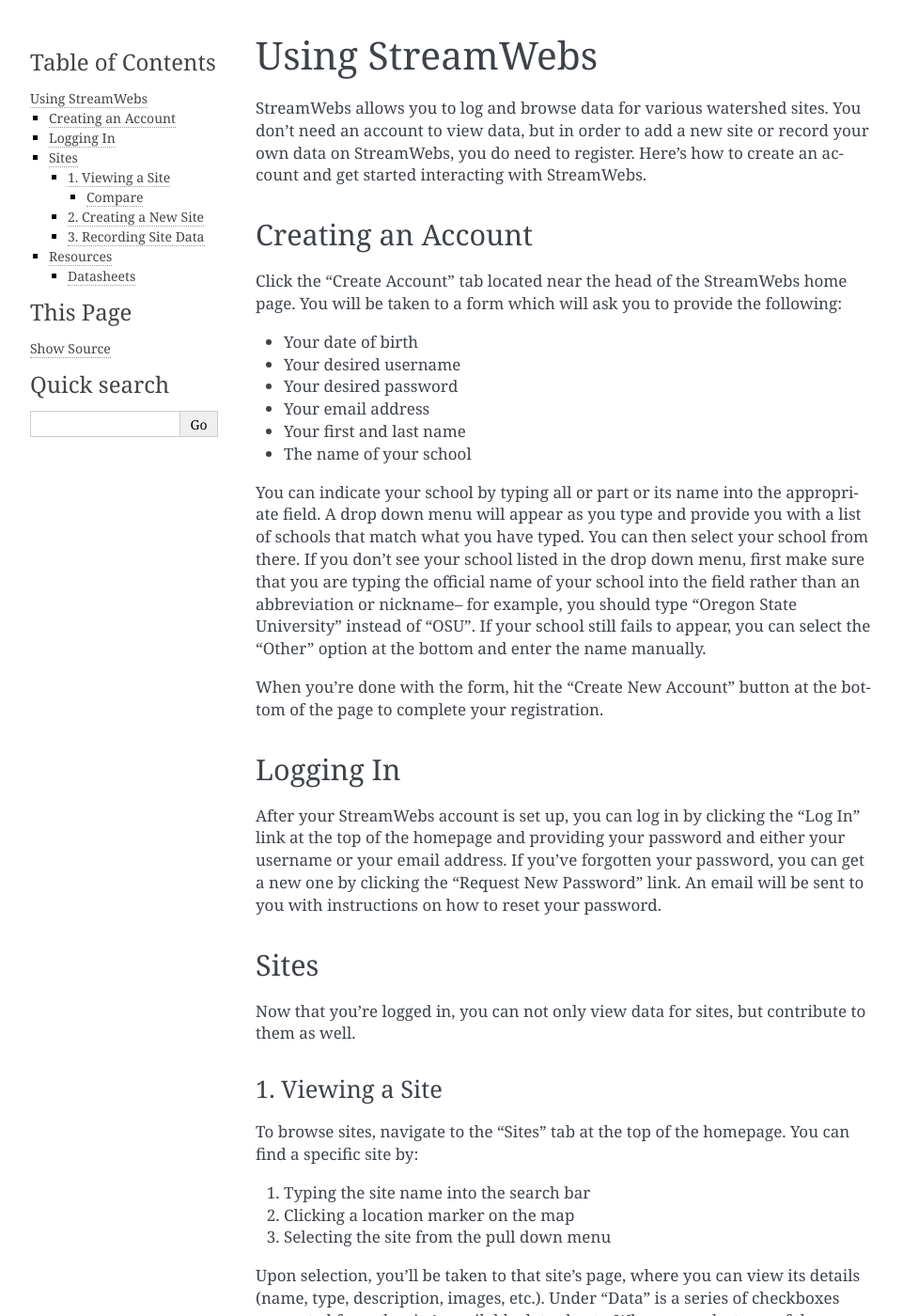
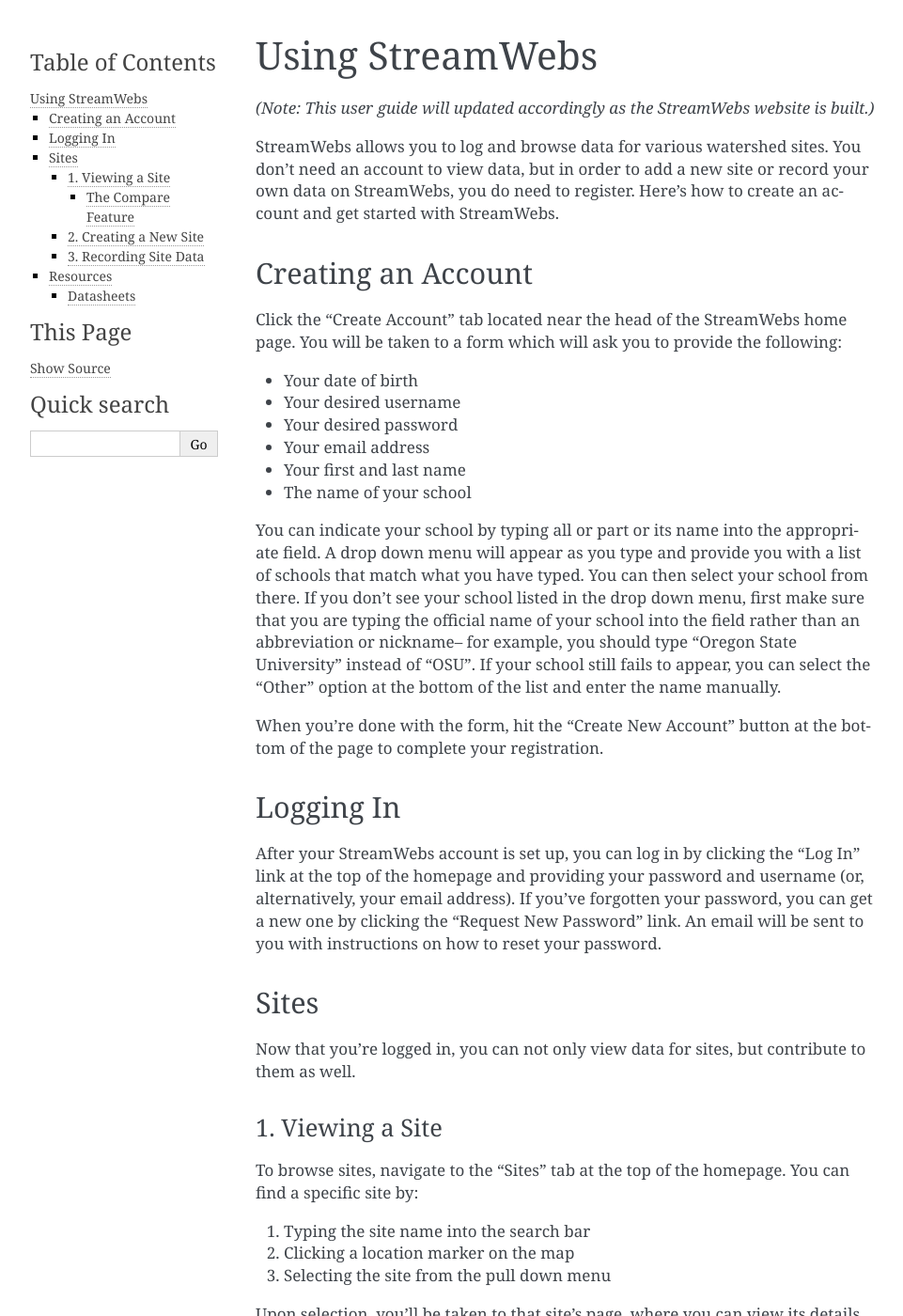
Before and after one commit to osuosl/streamwebs, a Sphinx documentation site: the page built from docs/source/usage.rst, in a window 1280 px wide and 1400 px high. Shown: the whole window at 94% size, without its empty margins (148-1109 px from the left). Built offline with Sphinx 7.4.7, drawn with Linux system fonts in a browser that asks for light colours; some of the changed text lies outside the part shown.

Commit message:
Brief edit of existing text; start Compare guide

```diff
--- a/docs/source/usage.rst
+++ b/docs/source/usage.rst
@@ -4,10 +4,13 @@
 Using StreamWebs
 ================
 
+*(Note: This user guide will updated accordingly as the StreamWebs website is
+built.)*
+
 StreamWebs allows you to log and browse data for various watershed sites.
 You don't need an account to view data, but in order to add a new site or
 record your own data on StreamWebs, you do need to register.
-Here's how to create an account and get started interacting with StreamWebs.
+Here's how to create an account and get started with StreamWebs.
 
 Creating an Account
 -------------------
@@ -30,7 +33,7 @@
 your school into the field rather than an abbreviation or nickname-- for
 example, you should type "Oregon State University" instead of "OSU". If your
 school still fails to appear, you can select the "Other" option at the bottom
-and enter the name manually.
+of the list and enter the name manually.
 
 When you're done with the form, hit the "Create New Account" button at the
 bottom of the page to complete your registration.
@@ -40,9 +43,9 @@
 
 After your StreamWebs account is set up, you can log in by clicking the
 "Log In" link at the top of the homepage and providing your password and
-either your username or your email address. If you've forgotten your password,
-you can get a new one by clicking the "Request New Password" link. An email
-will be sent to you with instructions on how to reset your password.
+username (or, alternatively, your email address). If you've forgotten your
+password, you can get a new one by clicking the "Request New Password" link.
+An email will be sent to you with instructions on how to reset your password.
 
 Sites
 -----
@@ -62,17 +65,24 @@
 
 Upon selection, you'll be taken to that site's page, where you can view its
 details (name, type, description, images, etc.). Under "Data" is a series of
-checkboxes generated from the site's available data sheets. When you select
+checkboxes generated from the site's available data sheets (for more on data
+sheets, see the "Resources" section of this document). When you select
 one of these fields, you can:
 
 * View the site's compiled data in a table, or
 * View the site's compiled data as a graph, or
 * Export the data as CSV file.
 
-Compare
-"""""""
-You can also use the compare feature once you've selected one of these
-options.
+The Compare Feature
+"""""""""""""""""""
+
+The "Compare" button on each site's page allows you to compare your current
+site with either other sites on StreamWebs, or with outside resources online.
+
+1. Click "Compare" on your desired site. You will be taken to another page in
+   which you can select another site from a list to compare data with.
+2. When you have selected your other site, hit "Compare" again to generate
+   graphs from each site on the same screen.
 
 2. Creating a New Site
 ^^^^^^^^^^^^^^^^^^^^^^
```
Also changed, not shown: 5 other files.
